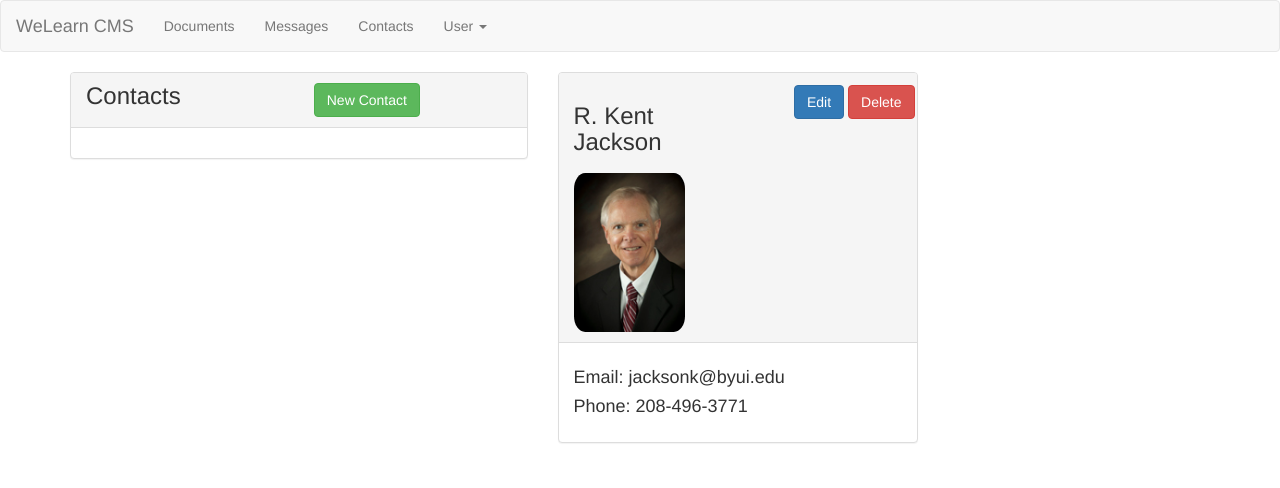
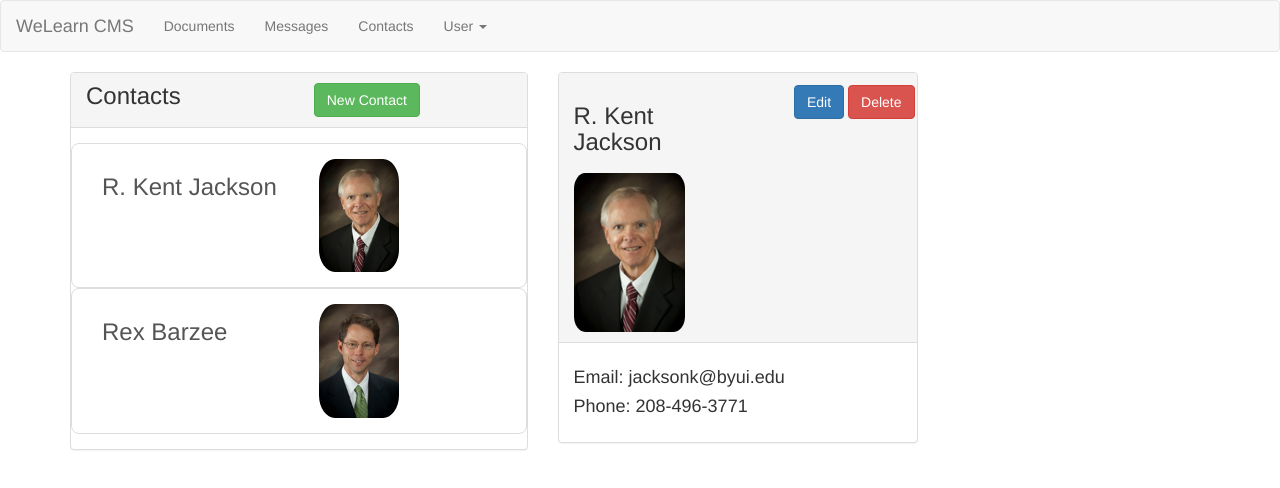
Before and after one commit to EmilyBark3r/cmsW03, an Angular app: page / in a window 1280 px wide. Shown: the top 488 px of the page. Built offline with nearby package versions, Linux system fonts and the light colour scheme.

Commit message:
contact-item is working

```diff
--- a/src/app/contacts/contact-item/contact-item.component.css
+++ b/src/app/contacts/contact-item/contact-item.component.css
@@ -0,0 +1,10 @@
+.contact-item {
+    border: 1px solid #ddd;
+    border-radius: 8px;
+}
+
+.contact-image {
+    border-radius: 20%;
+    width: 8rem;
+    margin: 5px;
+}
--- a/src/app/contacts/contact-item/contact-item.component.html
+++ b/src/app/contacts/contact-item/contact-item.component.html
@@ -1 +1,9 @@
-<p>contact-item works!</p>
+<!-- <p>contact-item works!</p> -->
+<a class="row contact-item list-group-item clearfix">
+    <div class="col-xs-6">
+      <h3>{{ contact.name }}</h3>
+    </div>
+    <div class="col-xs-6" text-right>
+      <img [src]="contact.imageUrl" alt="{{contact.name}}" class="contact-image">
+    </div>
+  </a>
--- a/src/app/contacts/contact-item/contact-item.component.ts
+++ b/src/app/contacts/contact-item/contact-item.component.ts
@@ -1,4 +1,5 @@
-import { Component } from '@angular/core';
+import { Component, Input } from '@angular/core';
+import { Contact } from '../contact.model';
 
 @Component({
   selector: 'app-contact-item',
@@ -8,5 +9,5 @@ import { Component } from '@angular/core';
   styleUrl: './contact-item.component.css'
 })
 export class ContactItemComponent {
-
+  @Input() contact!: Contact;
 }
--- a/src/app/contacts/contact-list/contact-list.component.css
+++ b/src/app/contacts/contact-list/contact-list.component.css
@@ -1,14 +1,3 @@
 .panel-title {
   font-size: 24px;
 }
-
-.contact-item {
-    border: 1px solid #ddd;
-    border-radius: 8px;
-}
-
-.contact-image {
-    border-radius: 20%;
-    width: 8rem;
-    margin: 5px;
-}
--- a/src/app/contacts/contact-list/contact-list.component.html
+++ b/src/app/contacts/contact-list/contact-list.component.html
@@ -11,6 +11,9 @@
     </div>
   </div>
   <div class="panel-body">
-
+    <app-contact-item
+      *ngFor="let contact of contacts"
+      [contact]="contact"
+    ></app-contact-item>
   </div>
 </div>
--- a/src/app/contacts/contact-list/contact-list.component.ts
+++ b/src/app/contacts/contact-list/contact-list.component.ts
@@ -1,11 +1,12 @@
 import { Component } from '@angular/core';
 import { Contact } from '../contact.model';
 import { NgFor } from '@angular/common';
+import { ContactItemComponent } from '../contact-item/contact-item.component';
 
 @Component({
   selector: 'app-contact-list',
   standalone: true,
-  imports: [NgFor],
+  imports: [NgFor, ContactItemComponent],
   templateUrl: './contact-list.component.html',
   styleUrl: './contact-list.component.css'
 })
```
